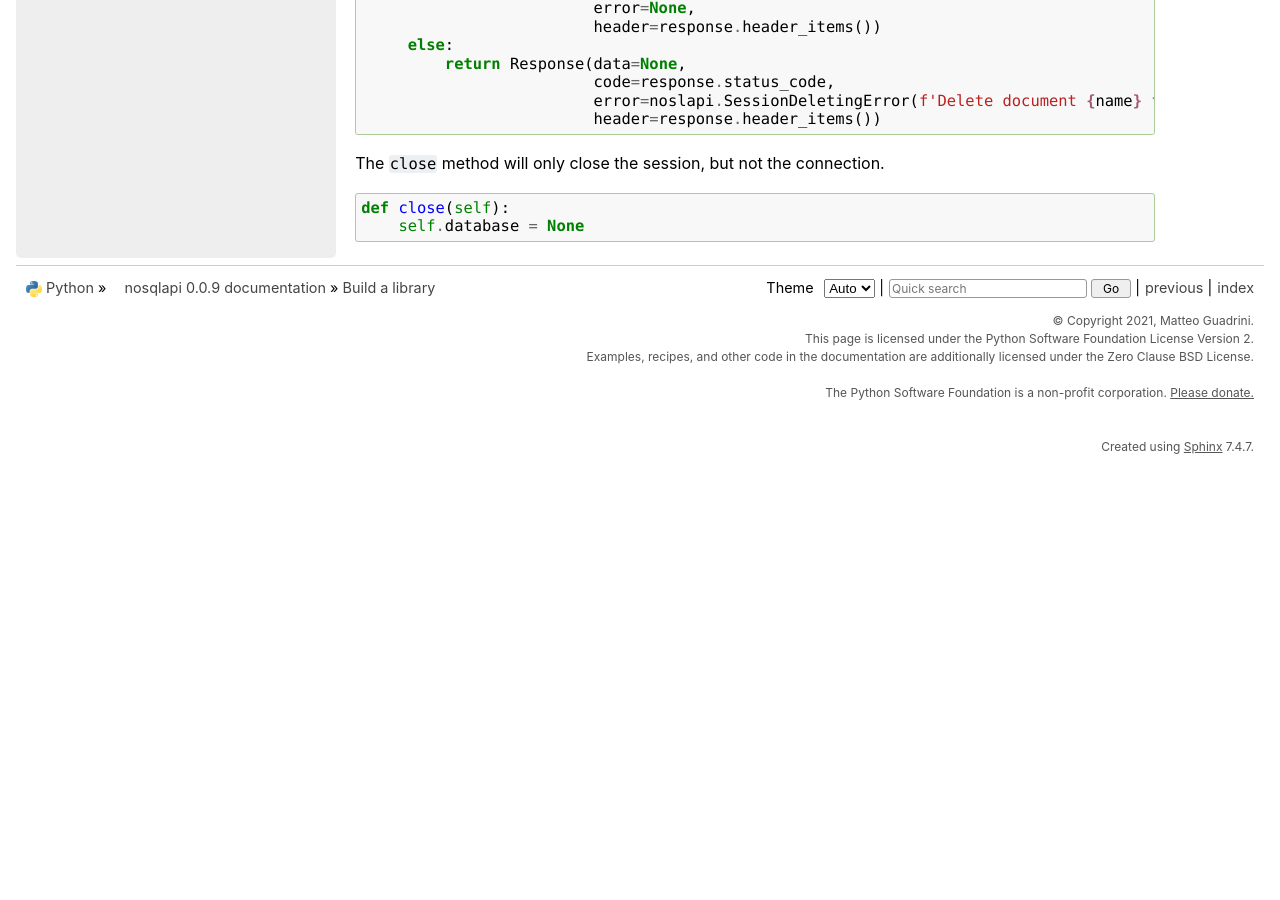
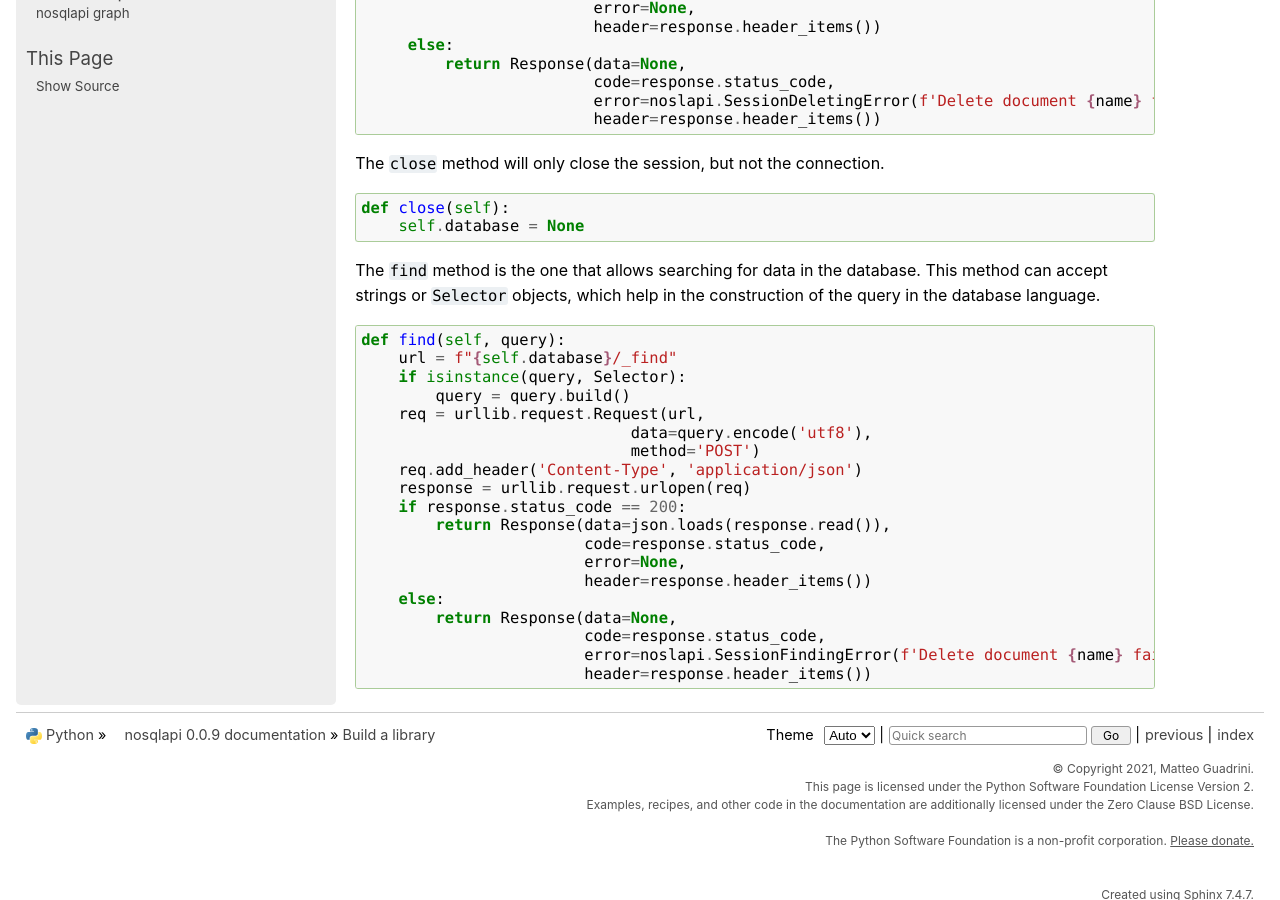
Before and after one commit to MatteoGuadrini/nosqlapi, a Sphinx documentation site: the page built from docs/source/build.rst, in a window 1280 px wide and 900 px high, scrolled down 6392 px. Built offline with Sphinx 7.4.7, drawn with Linux system fonts in a browser that asks for light colours; before the commit the page ends 6857 px from its top, so only the background shows below that.

Commit message:
Add find method

```diff
--- a/docs/source/build.rst
+++ b/docs/source/build.rst
@@ -350,3 +350,28 @@ The ``close`` method will only close the session, but not the connection.
 
         def close(self):
             self.database = None
+
+The ``find`` method is the one that allows searching for data in the database.
+This method can accept strings or ``Selector`` objects, which help in the construction of the query in the database language.
+
+.. code-block:: python
+
+        def find(self, query):
+            url = f"{self.database}/_find"
+            if isinstance(query, Selector):
+                query = query.build()
+            req = urllib.request.Request(url,
+                                     data=query.encode('utf8'),
+                                     method='POST')
+            req.add_header('Content-Type', 'application/json')
+            response = urllib.request.urlopen(req)
+            if response.status_code == 200:
+                return Response(data=json.loads(response.read()),
+                                code=response.status_code,
+                                error=None,
+                                header=response.header_items())
+            else:
+                return Response(data=None,
+                                code=response.status_code,
+                                error=noslapi.SessionFindingError(f'Delete document {name} failed'),
+                                header=response.header_items())
```
